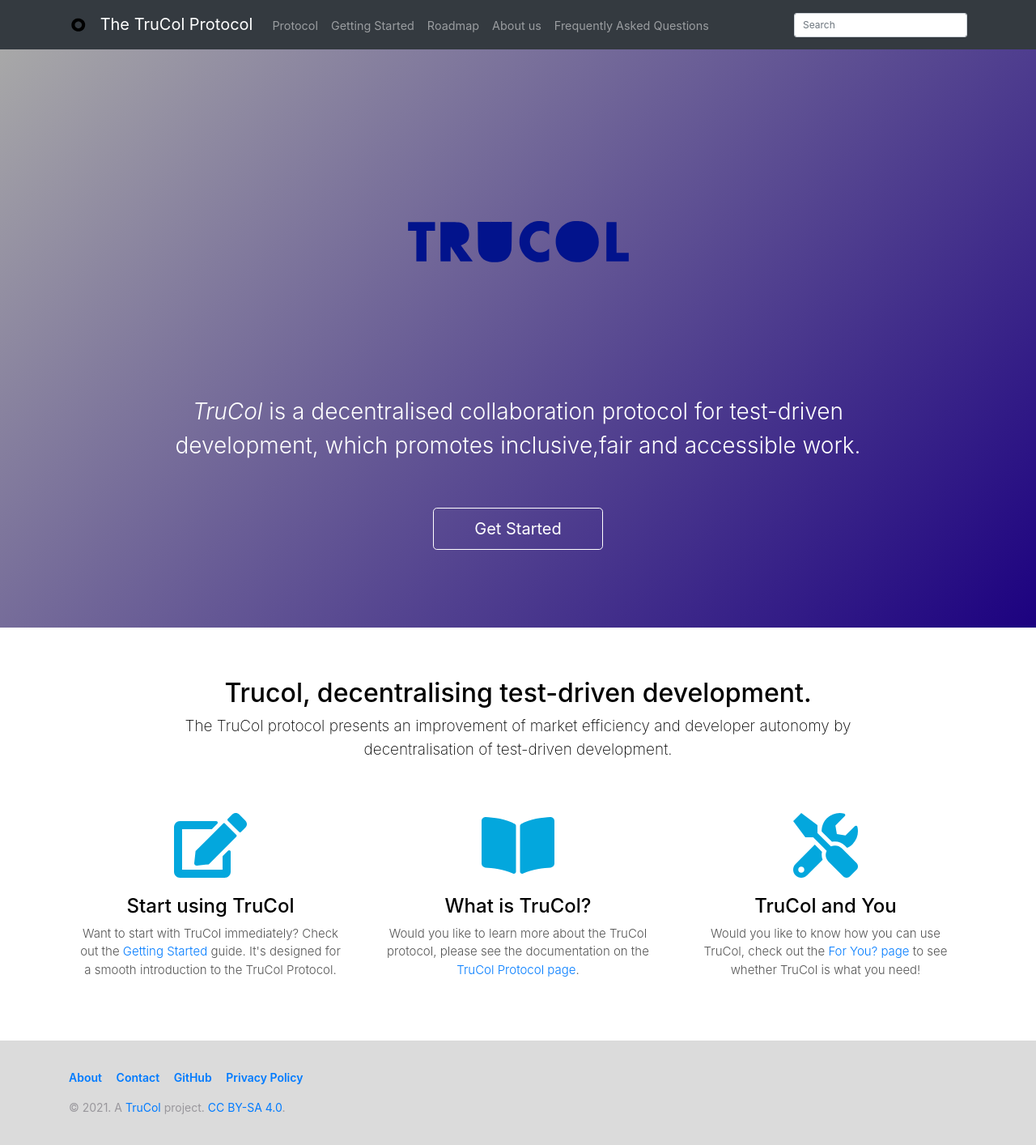
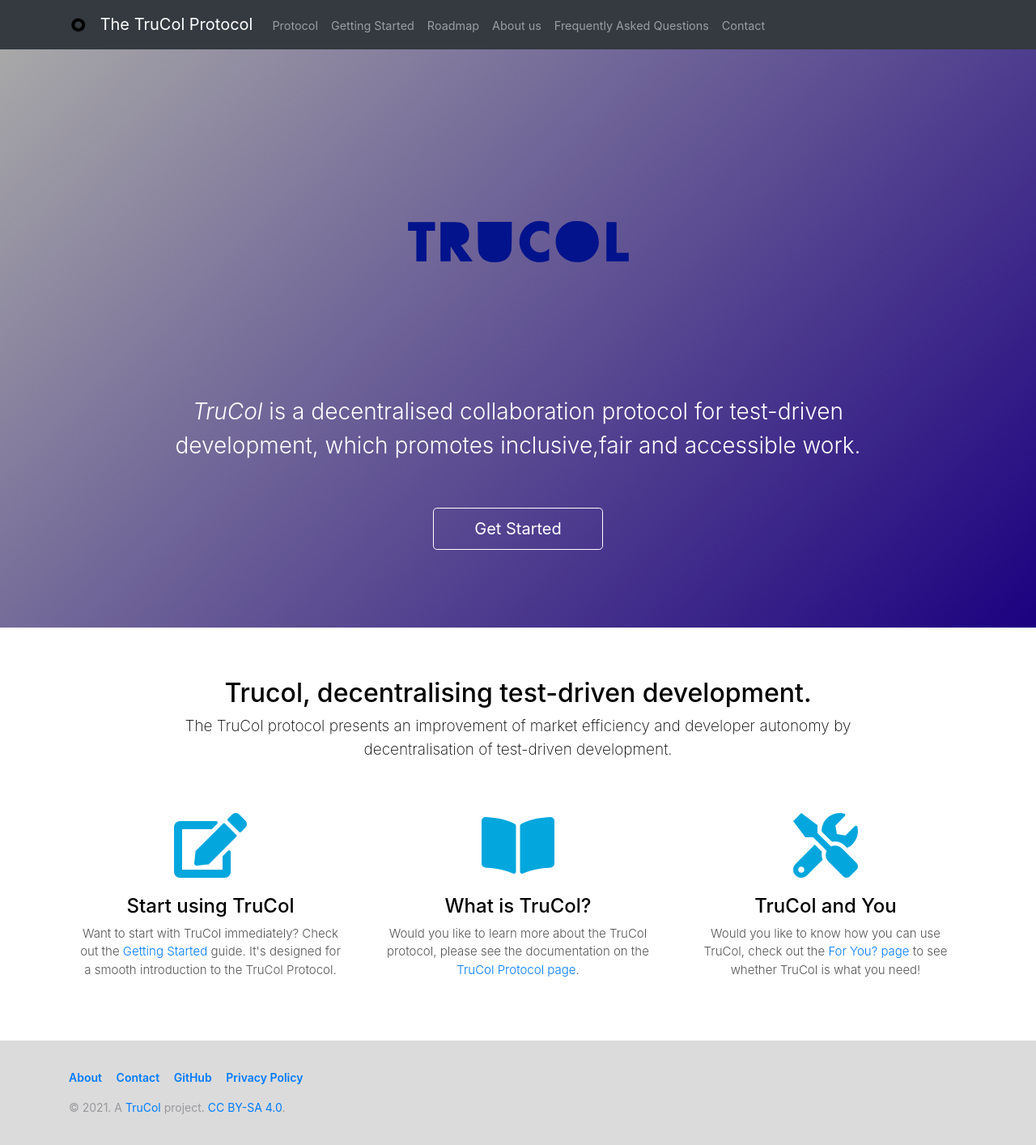
Before and after one commit to TruCol/TruCol.github.io, a Jekyll site: the page built from index.html, in a window 1280 px wide. Shown: the whole page at 81% size. Built offline with Jekyll 4.4.1, drawn with Linux system fonts in a browser that asks for light colours; comment, search, counter and statistics services are not loaded.

Commit message:
removed search bar and added contact option to nav

```diff
--- a/_includes/nav.html
+++ b/_includes/nav.html
@@ -14,10 +14,9 @@
         <a class="nav-item nav-link {% if page.title == 'Roadmap' %}active{% endif %}" href="/roadmap/">Roadmap</a>
         <a class="nav-item nav-link {% if page.title == 'About us' %}active{% endif %}" href="/about/">About us</a>
         <a class="nav-item nav-link {% if page.title == 'Frequently Asked Questions'%} active{% endif %}" href="/faq/">Frequently Asked Questions</a>
+        <a class="nav-item nav-link {% if page.title == 'Contact'%} active{% endif %}" href="/contact/">Contact</a>
+
       </div>
     </div>
-    <form class="form-inline d-none d-lg-inline-block mt-2 mt-md-0">
-      <input type="text" class="form-control" id="search-input" placeholder="Search" style="margin-top:0">
-    </form>
   </div>
 </nav>
```
